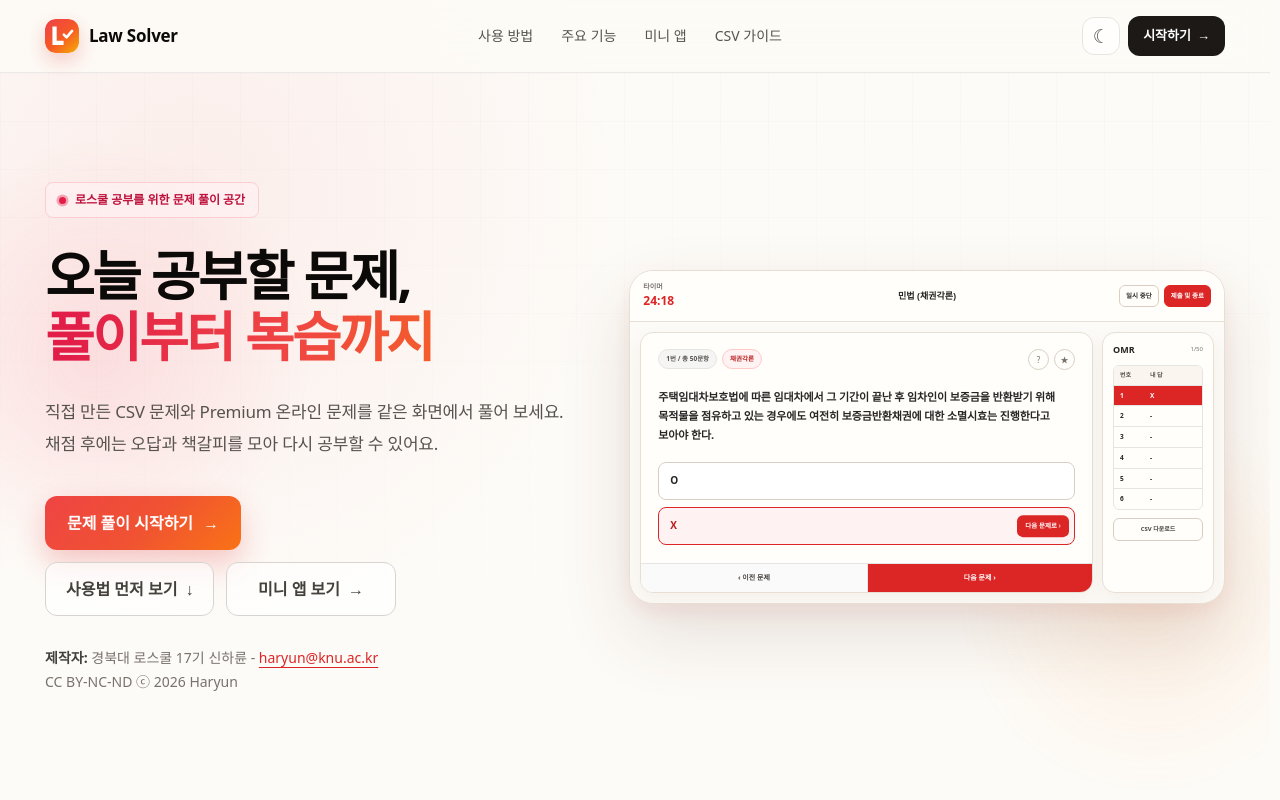
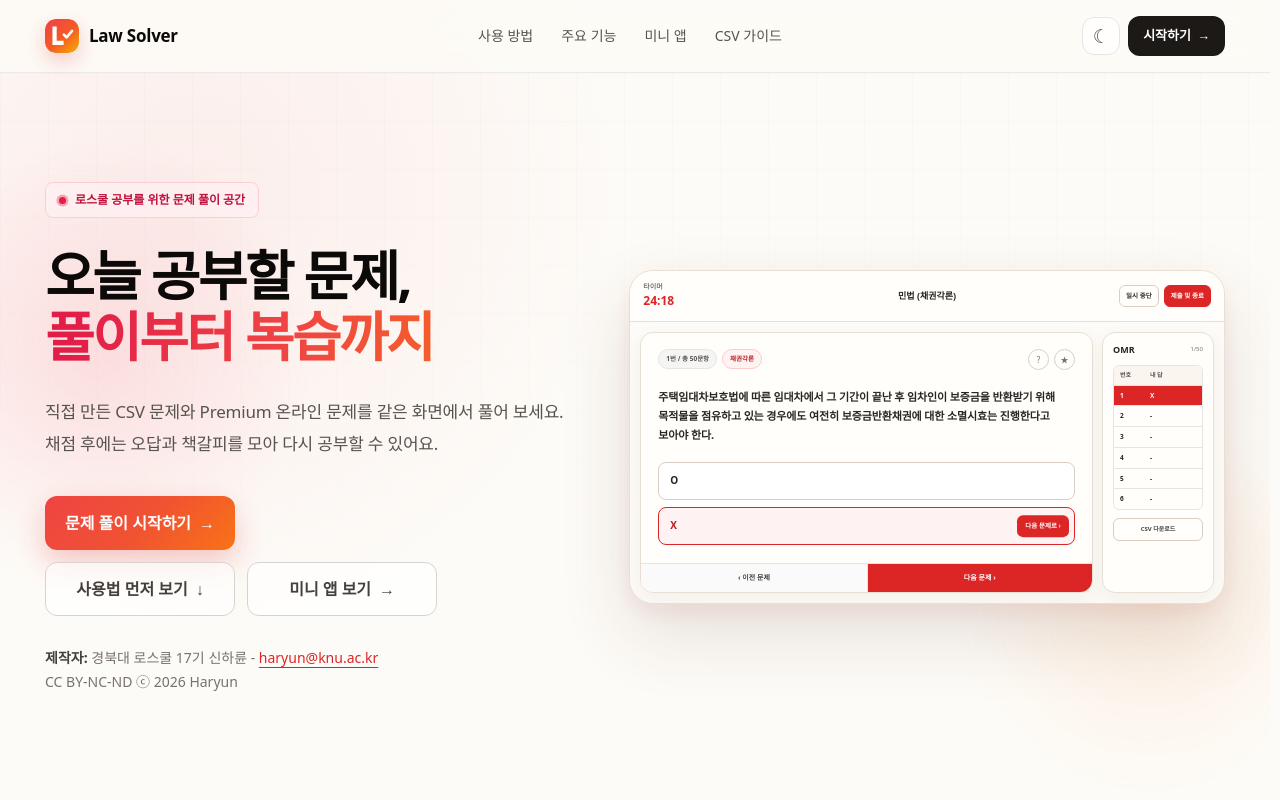
Before and after one commit to haryunio/law-solver, a React (Vite) app: page / in a window 1280 px wide. Shown: the top 800 px of the page. Built offline with nearby package versions, Linux system fonts and the light colour scheme; no server answers.

Commit message:
Align landing action button widths

```diff
--- a/src/pages/LandingPage.tsx
+++ b/src/pages/LandingPage.tsx
@@ -94,18 +94,16 @@ export function LandingPage() {
                 직접 만든 CSV 문제와 Premium 온라인 문제를 같은 화면에서 풀어 보세요. 채점 후에는 오답과 책갈피를 모아 다시 공부할 수 있어요.
               </p>
 
-              <div className="mt-9 flex flex-col items-start gap-3">
-                <Link to="/home" className="landing-primary-cta w-full sm:w-auto">
+              <div className="mt-9 grid w-full grid-cols-2 gap-3 sm:w-fit">
+                <Link to="/home" className="landing-primary-cta col-start-1 !gap-2 !px-3 text-sm sm:!px-5 sm:text-base">
                   문제 풀이 시작하기 <span className="landing-arrow" aria-hidden="true">→</span>
                 </Link>
-                <div className="grid w-full grid-cols-2 gap-3 sm:w-auto">
-                  <a href="#how-it-works" className="landing-secondary-cta !gap-2 !px-3 text-sm sm:!px-5 sm:text-base">
-                    사용법 먼저 보기 <span aria-hidden="true">↓</span>
-                  </a>
-                  <Link to="/apps" className="landing-secondary-cta !gap-2 !px-3 text-sm sm:!px-5 sm:text-base">
-                    미니 앱 보기 <span aria-hidden="true">→</span>
-                  </Link>
-                </div>
+                <a href="#how-it-works" className="landing-secondary-cta col-start-1 row-start-2 !gap-2 !px-3 text-sm sm:!px-5 sm:text-base">
+                  사용법 먼저 보기 <span aria-hidden="true">↓</span>
+                </a>
+                <Link to="/apps" className="landing-secondary-cta col-start-2 row-start-2 !gap-2 !px-3 text-sm sm:!px-5 sm:text-base">
+                  미니 앱 보기 <span aria-hidden="true">→</span>
+                </Link>
               </div>
 
               <p className="mt-8 text-sm text-stone-500 dark:text-stone-400">
```
